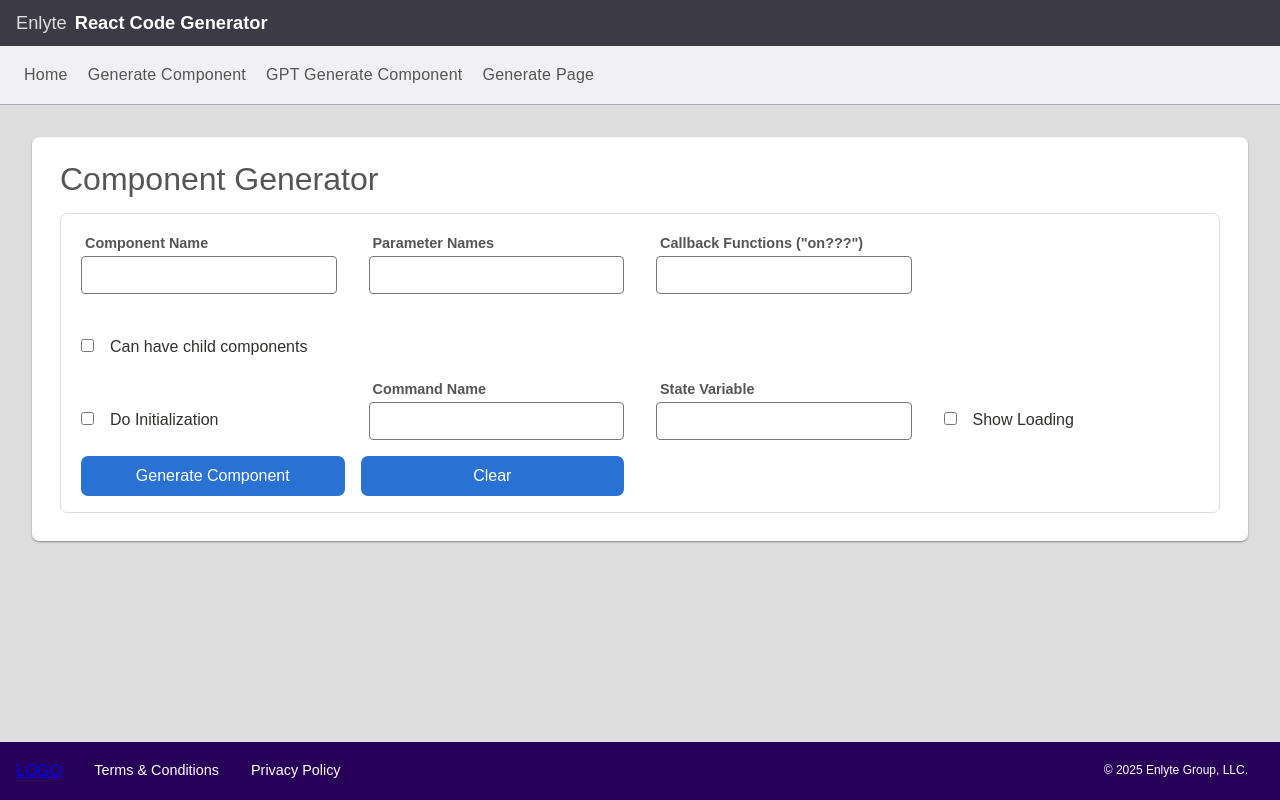
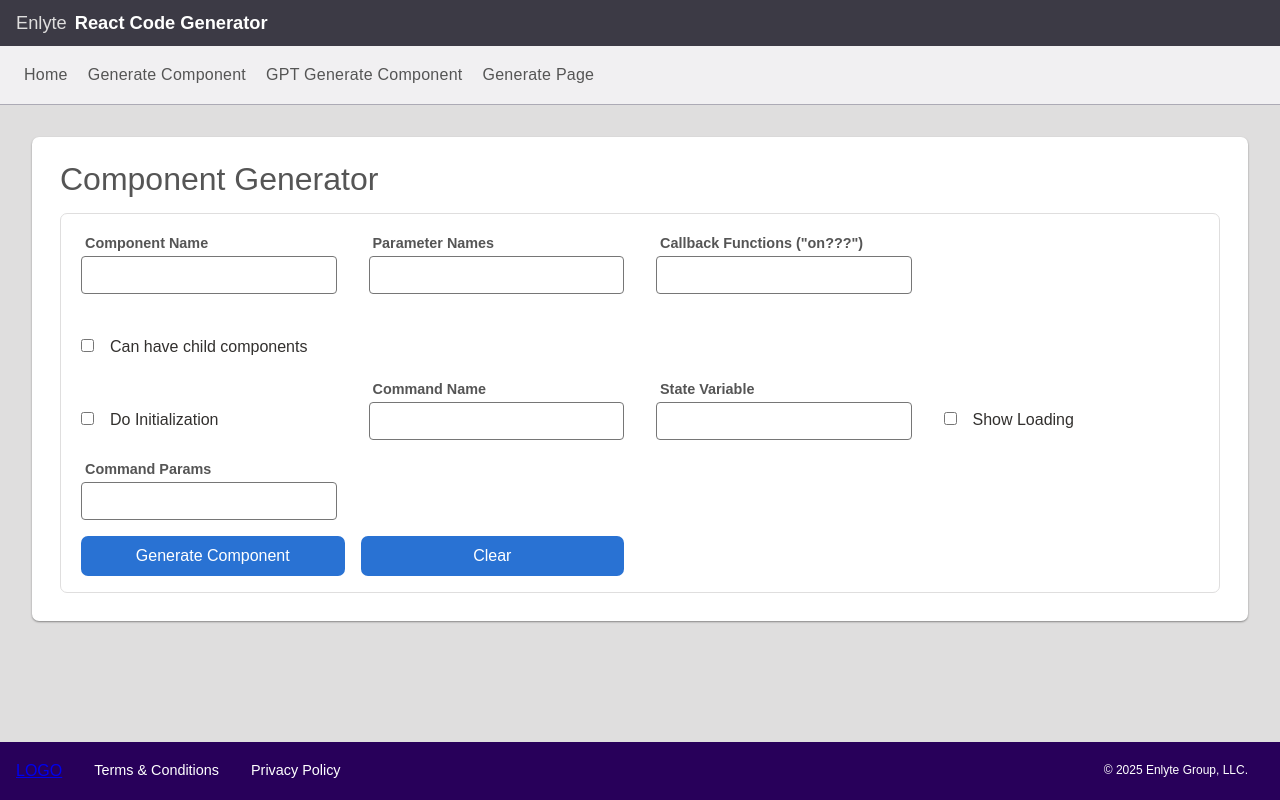
Before and after one commit to KevinJanise/react-project-generator, a React (Vite) app: page /componentGenerator in a window 1280 px wide. Built offline with nearby package versions, Linux system fonts and the light colour scheme.

Commit message:
Added command params field

```diff
--- a/src/routes/ComponentGenerator/ComponentGenerator.jsx
+++ b/src/routes/ComponentGenerator/ComponentGenerator.jsx
@@ -1,5 +1,4 @@
 // https://airbnb.io/javascript/react/
-
 
 import styles from "./ComponentGenerator.module.css";
 import JSZip from "jszip";
@@ -35,7 +34,7 @@ function ComponentGenerator({ className = "", style = {}, ...rest }) {
     callbackFunctions: "",
     doInitialization: false,
     commandName: "",
-    paramsToCommand: "",
+    commandParams: "",
     stateVariable: "",
     showLoading: false,
   };
@@ -52,13 +51,14 @@ function ComponentGenerator({ className = "", style = {}, ...rest }) {
     doInitialization,
     commandName,
     stateVariable,
-    showLoading
+    showLoading,
+    commandParams,
   } = formData;
 
   let useEffectConfig = {
     commandName: commandName,
-    paramNames: Utils.parseCommandList("userId isActive"),
-    stateVar: stateVariable
+    paramNames: Utils.parseParamList(commandParams),
+    stateVar: stateVariable,
   };
 
   const generateComponentPieces = () => {
@@ -199,7 +199,7 @@ function ComponentGenerator({ className = "", style = {}, ...rest }) {
               </Column>
               <Column width="25%">
                 <LabeledTextInput
-                  label='Command Name'
+                  label="Command Name"
                   name="commandName"
                   onBlur={trimValue}
                   onChange={handleChange}
@@ -209,7 +209,7 @@ function ComponentGenerator({ className = "", style = {}, ...rest }) {
               </Column>
               <Column width="25%">
                 <LabeledTextInput
-                  label='State Variable'
+                  label="State Variable"
                   name="stateVariable"
                   onBlur={trimValue}
                   onChange={handleChange}
@@ -234,7 +234,19 @@ function ComponentGenerator({ className = "", style = {}, ...rest }) {
                   Show Loading
                 </label>
               </Column>
+            </Row>
 
+            <Row>
+              <Column width="25%">
+                <LabeledTextInput
+                  label="Command Params"
+                  name="commandParams"
+                  onBlur={trimValue}
+                  onChange={handleChange}
+                  value={commandParams}
+                  errorMessage={getErrorMessage("commandParams")}
+                />
+              </Column>
             </Row>
 
             <Row>
--- a/src/routes/ComponentGenerator/ComponentTemplateUtils.js
+++ b/src/routes/ComponentGenerator/ComponentTemplateUtils.js
@@ -60,7 +60,7 @@ const generateUseEffect = ({ commandName,  paramNames, stateVar}) => {
       if (result.isCanceled) return;
 
       if (result.isSuccess) {
-        // may need to adjust depending on return object from command
+        // may need to adjust depending on object returned from command
         set${FormatUtils.toUpperFirstLetter(stateVar)}(result.value);
         console.log(result);
       } else {
--- a/src/utils/Utils.js
+++ b/src/utils/Utils.js
@@ -188,14 +188,14 @@ export function parseUrl(url) {
  * @throws {Error} If any of the parameter names are not valid JavaScript identifiers.
  *
  * @example
- * parseCommandList("paramOne, _Private, secondParam  $extra, 9invalid, not-valid")
+ * parseParamList("paramOne, _Private, secondParam  $extra, 9invalid, not-valid")
  * // Throws: Error: Invalid parameter name(s): 9invalid, not-valid
  *
  * @example
- * parseCommandList("First, Second third, _internal, $dollar")
+ * parseParamList("First, Second third, _internal, $dollar")
  * // Returns: ["first", "second", "third", "_internal", "$dollar"]
  */
-export function parseCommandList(input) {
+export function parseParamList(input) {
   const isValidIdentifier = str => /^[a-zA-Z_$][a-zA-Z0-9_$]*$/.test(str);
 
   const rawItems = input
```
